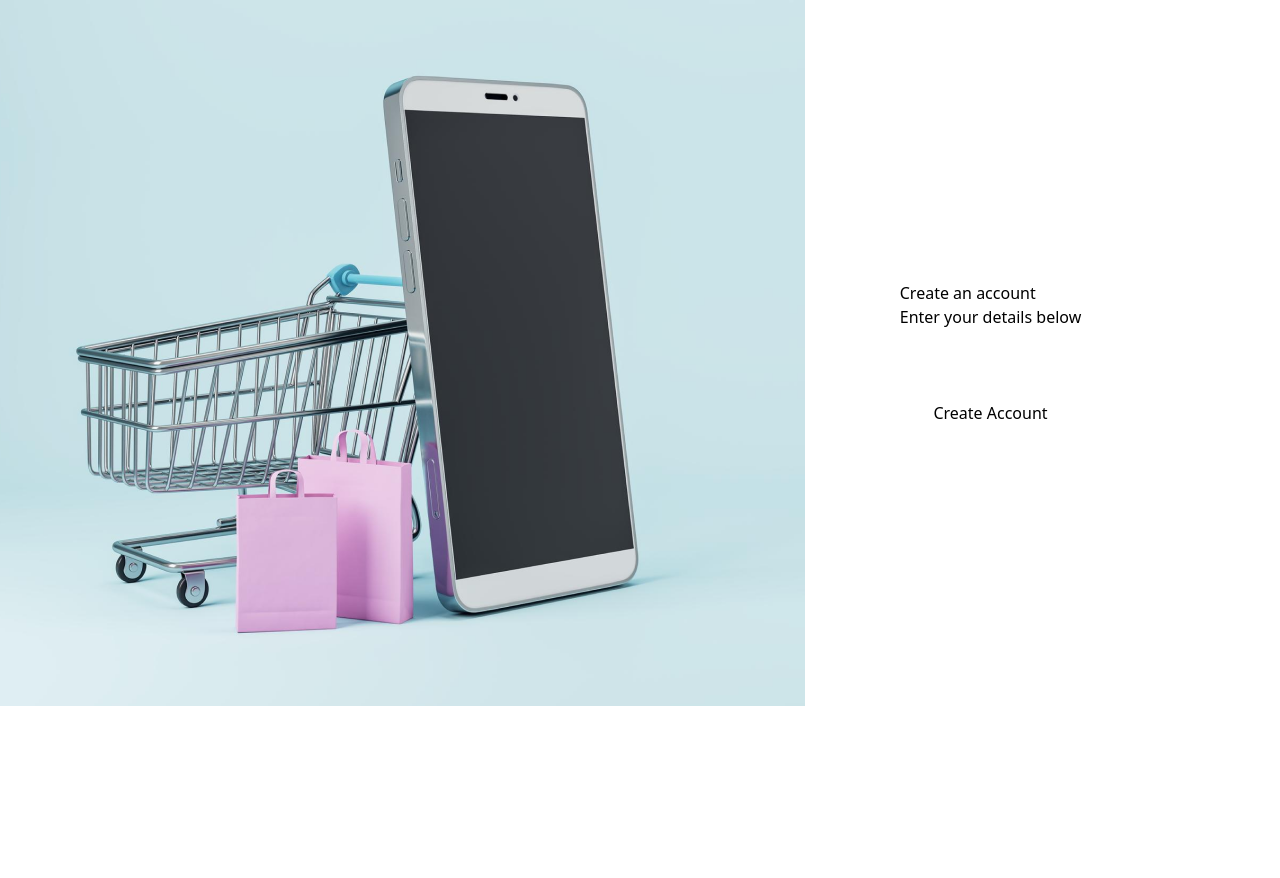
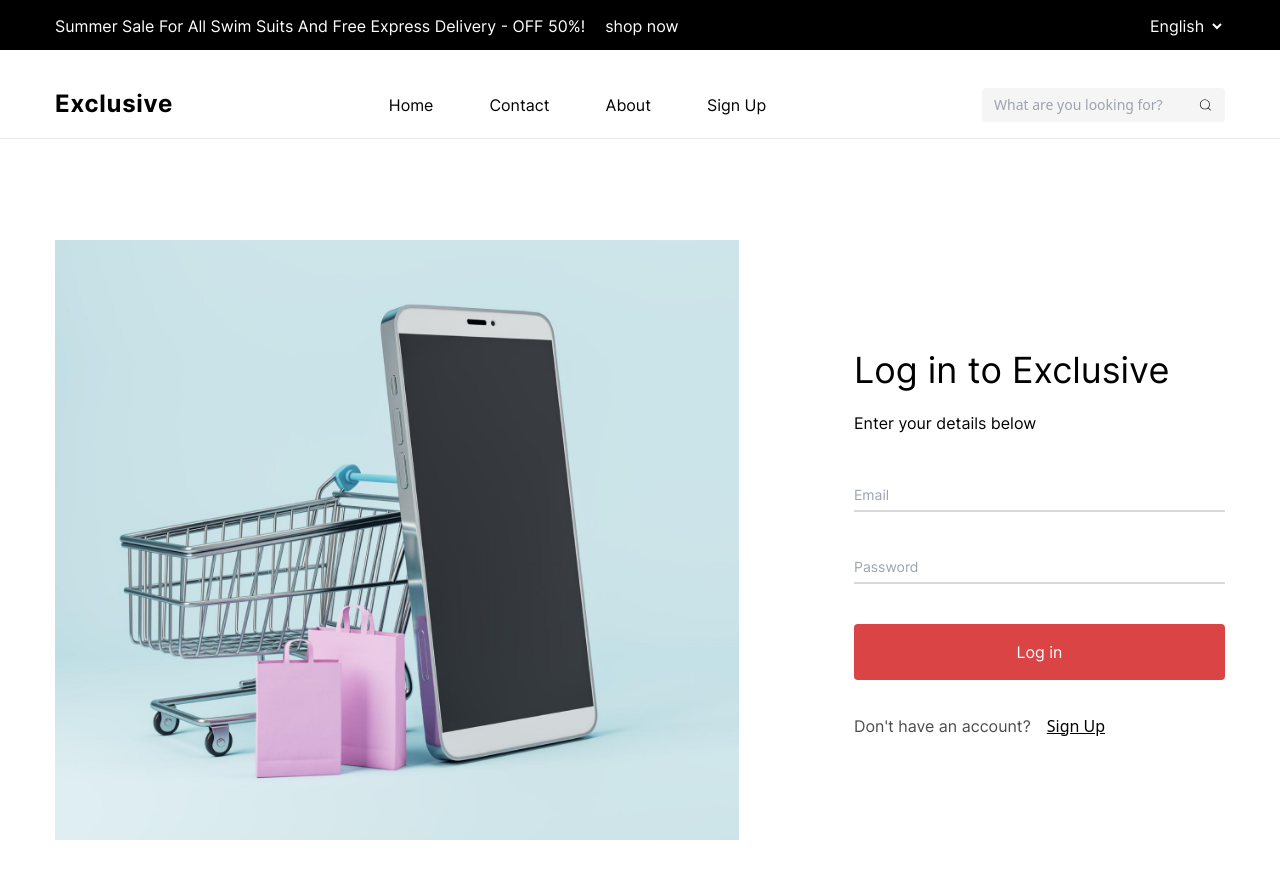
Before and after one commit to Abdulaziz2003333/e_commerce, a React (Vite) app: page /login in a window 1280 px wide. Shown: the top 878 px of the page. After the commit the page ends 840 px from the top, so only its background shows below. Built offline with nearby package versions, Linux system fonts and the light colour scheme.

Commit message:
add register and login and error page + translate text

```diff
--- a/src/components/BottomNav.jsx
+++ b/src/components/BottomNav.jsx
@@ -45,15 +45,15 @@ const BottomNav = () => {
     return (
         <div className=" pt-[38px] bg-white" ref={navbarRef}>
             <div className="flex  items-center justify-between container ">
-                <div><span
+                <Link to="/"><span
                     className="text-[color:var(--Text2,#000)] inter-bold text-2xl font-bold leading-6 tracking-[0.72px]">Exclusive</span>
-                </div>
+                </Link>
                 <div>
                     <ul className="flex gap-14 inter-regular">
                         <li className="nav-item"><Link to={'/'}>{t('bottomNav.home')}</Link></li>
                         <li className="nav-item"><Link to={'/'}>{t('bottomNav.contact')}</Link></li>
                         <li className="nav-item"><Link to={'/'}>{t('bottomNav.about')}</Link></li>
-                        <li className="nav-item"><Link to={'/'}>{t('bottomNav.signUp')}</Link></li>
+                        <li className="nav-item"><Link to={'/login'}>{t('bottomNav.signUp')}</Link></li>
                     </ul>
                 </div>
                 <div className="bg-[#F5F5F5] w-[243px] flex justify-around items-center px-3 py-[7px] rounded">
--- /dev/null
+++ b/src/components/Error.jsx
@@ -0,0 +1,30 @@
+import React from 'react';
+import {Link, useLocation} from "react-router-dom";
+import {useTranslation} from "react-i18next";
+
+const Error = () => {
+
+    const location = useLocation();
+
+    const {t} = useTranslation()
+
+    return (
+        <div className="mt-[350px]">
+            <div className="container flex-col flex relative items-center">
+                <div className="flex items-center inter-regular absolute gap-2 -top-32 left-3 justify-center">
+                    <p className="opacity-[0.5] text-black">{t("bottomNav.home")}</p>
+                    <p className="opacity-[0.5] text-black">/</p>
+                    <p>404 {t("error.error")} <span className="text-red-500">( {t("error.route")} {location.pathname} )</span></p>
+                </div>
+                <div>
+                    <h2 className="text-[80px] inter-regular font-bold">{t("error.404")}</h2>
+                    <p className="text-[16px] text-center inter-regular font-normal mt-[40px] mb-[80px]">{t("error.visited")}</p>
+                    <Link to="/" className="bg-[#DB4444] text-white py-[16px] text-center block mx-auto rounded-[4px] w-[274px]">{t("error.back")}
+                    </Link>
+                </div>
+            </div>
+        </div>
+    );
+};
+
+export default Error;
--- a/src/components/Hero.jsx
+++ b/src/components/Hero.jsx
@@ -77,8 +77,6 @@ const Hero = () => {
 
     return (
         <div>
-
-            <Nav/>
             <div className="pt-32">
                 <div className="container justify-between flex">
                     <SideNav/>
--- /dev/null
+++ b/src/components/auth/Login.jsx
@@ -0,0 +1,44 @@
+import React from 'react';
+import heroImg from '../../assets/dl.beatsnoop 1.png'
+import { FcGoogle } from "react-icons/fc";
+import {Link} from "react-router-dom";
+import {useTranslation} from "react-i18next";
+const Login = () => {
+
+    const {t} = useTranslation()
+
+    return (
+        <div className="pt-60">
+            <div className="flex items-center justify-between container w-full">
+                <div><img src={heroImg} className="h-[600px]"/></div>
+                <div className="flex flex-col w-[371px]">
+                    <div>
+                        <h1 className="inter-regular text-[36px] font-normal">{t("login.Log in to Exclusive")}</h1>
+                        <p className="text-[16px] pt-[14px] inter-regular">{t("register.Enter your details below")}</p>
+                    </div>
+                    <div>
+                        <form className="flex gap-y-[40px] flex-col w-[371px] pt-[45px] inter-regular">
+                            <input type="text"
+                                   className="border-b-[2.5px] h-[32px] text-[14px] w-full outline-none border-b-[#D9D9D9] inter-regular"
+                                   placeholder={t("register.Email")}/>
+                            <input type="password"
+                                   className="border-b-[2.5px] h-[32px] w-full text-[14px] outline-none border-b-[#D9D9D9] inter-regular"
+                                   placeholder={t("register.Password")}/>
+                            <div>
+                                <button className="bg-[#DB4444] text-white py-[16px] rounded-[4px] w-full"
+                                        type="submit">{t("register.Log in")}
+                                </button>
+                            </div>
+                        </form>
+                        <div className="pt-[34px]">
+                            <p className="text-black inline opacity-[0.7] inter-regular">{t("login.have")}</p>
+                            <Link to="/register" className="inline pl-[16px] underline">{t("login.signUp")}</Link>
+                        </div>
+                    </div>
+                </div>
+            </div>
+        </div>
+    );
+};
+
+export default Login;
--- /dev/null
+++ b/src/components/auth/Register.jsx
@@ -0,0 +1,52 @@
+import React from 'react';
+import heroImg from '../../assets/dl.beatsnoop 1.png'
+import { FcGoogle } from "react-icons/fc";
+import {Link} from "react-router-dom";
+import {useTranslation} from "react-i18next";
+const Register = () => {
+
+    const {t} = useTranslation()
+
+    return (
+        <div className="pt-60">
+            <div className="flex items-center justify-between container w-full">
+                <div><img src={heroImg} className="h-[600px]"/></div>
+                <div className="flex flex-col w-[371px]">
+                    <div>
+                        <h1 className="inter-regular text-[36px] font-normal">{t("register.Create an account")}</h1>
+                        <p className="text-[16px] pt-[14px] inter-regular">{t("register.Enter your details below")}</p>
+                    </div>
+                    <div>
+                        <form className="flex gap-y-[40px] flex-col w-[371px] pt-[45px] inter-regular">
+                            <input type="text"
+                                   className="border-b-[2.5px] text-[14px] h-[32px] w-full outline-none border-b-[#D9D9D9] inter-regular"
+                                   placeholder={t("register.Name")}/>
+                            <input type="text"
+                                   className="border-b-[2.5px] h-[32px] text-[14px] w-full outline-none border-b-[#D9D9D9] inter-regular"
+                                   placeholder={t("register.Email")}/>
+                            <input type="password"
+                                   className="border-b-[2.5px] h-[32px] w-full text-[14px] outline-none border-b-[#D9D9D9] inter-regular"
+                                   placeholder={t("register.Password")}/>
+                            <div>
+                                <button className="bg-[#DB4444] text-white py-[16px] rounded-[4px] w-full"
+                                        type="submit">{t("register.createAccount")}
+                                </button>
+                                <div
+                                    className='flex mt-[16px] border-[1px] cursor-pointer py-[16px] border-[rgba(0, 0, 0, 0.40)] items-center justify-between px-[86px] w-full'>
+                                    <FcGoogle className="text-2xl"/>
+                                    <p>{t("register.google")}</p>
+                                </div>
+                            </div>
+                        </form>
+                        <div className="pt-[34px]">
+                            <p className="text-black inline opacity-[0.7] inter-regular">{t("register.Already have account?")}</p>
+                            <Link to="/login" className="inline pl-[16px] underline">{t("register.Log in")}</Link>
+                        </div>
+                    </div>
+                </div>
+            </div>
+        </div>
+    );
+};
+
+export default Register;
--- a/src/index.css
+++ b/src/index.css
@@ -8,9 +8,9 @@
     padding: 0 15px;
     max-width: 100%;
 }
-body{
-    height: 300vh;
-}
+/*body{*/
+/*    height: 300vh;*/
+/*}*/
 @font-face {
     font-family: 'inter-black';
     src: url('./fonts/Inter-Black.ttf')
--- a/src/locales/en/translation.json
+++ b/src/locales/en/translation.json
@@ -21,5 +21,28 @@
     "Baby & toys": "Baby & toys",
     "Groceries & pets": "Groceries & pets",
     "Health & beauty": "Health & beauty"
+  },
+  "register": {
+    "Create an account": "Create an account",
+    "Enter your details below": "Enter your details below",
+    "Name": "Name",
+    "Email": "Email",
+    "Password": "Password",
+    "createAccount": "Create Account",
+    "google": "Sign up with Google",
+    "Already have account?": "Already have account?",
+    "Log in": "Log in"
+  },
+  "login": {
+    "have": "Don't have an account?",
+    "Log in to Exclusive": "Log in to Exclusive",
+    "signUp": "Sign Up"
+  },
+  "error": {
+    "404": "404 Not Found",
+    "visited":"Your visited page not found. You may go home page.",
+    "back":"Back to home page",
+    "error": "error",
+    "route": "route"
   }
 }
--- a/src/provider/BrowserProvider.jsx
+++ b/src/provider/BrowserProvider.jsx
@@ -1,13 +1,19 @@
 import {BrowserRouter, Route, Routes} from "react-router-dom";
 import App from "../App.jsx";
-import Login from "../components/Login.jsx";
+import Register from "../components/auth/Register.jsx";
+import Nav from "../components/Nav.jsx";
+import Login from "../components/auth/Login.jsx";
+import Error from "../components/Error.jsx";
 
 const BrowserProvider = () => {
     return (
         <BrowserRouter>
+            <Nav/>
             <Routes>
                 <Route path="/" element={<App />}/>
+                <Route path="/register" element={<Register/>}/>
                 <Route path="/login" element={<Login/>}/>
+                <Route path="*" element={<Error/>}/>
             </Routes>
         </BrowserRouter>
     );
```
Also changed, not shown: src/locales/ru/translation.json (+24 -1 lines), src/locales/uz/translation.json (+23 -0 lines).
